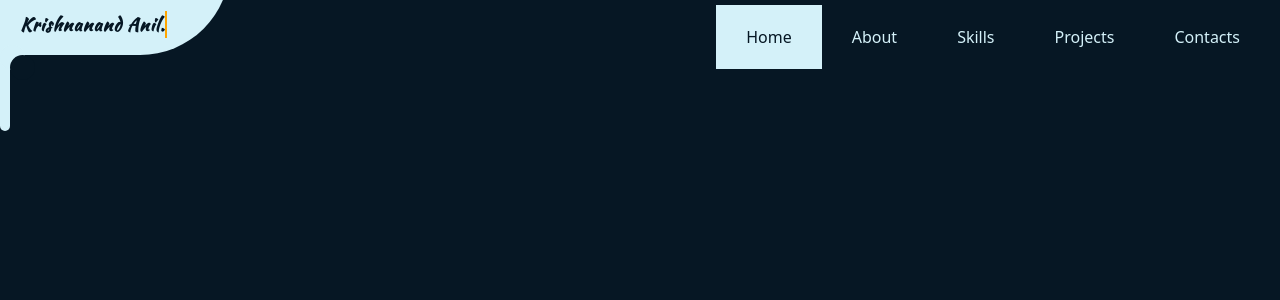
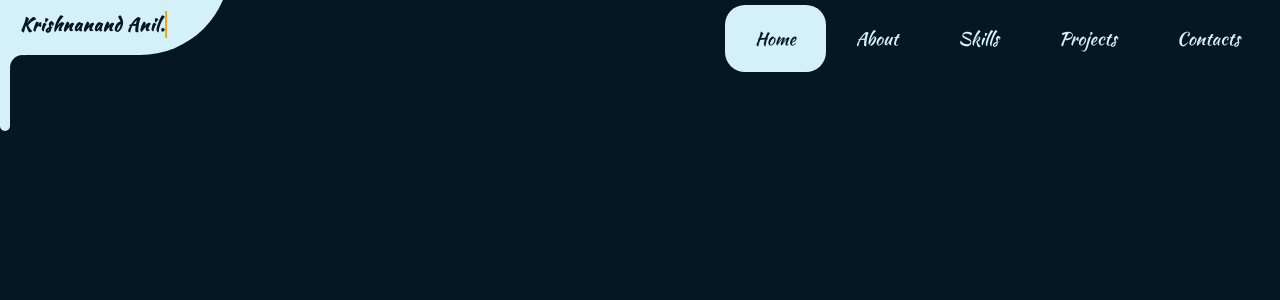
Before and after one commit to Rajeshmr97/portfolio-angular, an Angular app: page / in a window 1280 px wide. In both pictures the pointer is over the link "Home". Shown: the top 300 px of the page. Built offline with nearby package versions, Linux system fonts and the light colour scheme.

Commit message:
Update header.component.css

```diff
--- a/src/app/header/header.component.css
+++ b/src/app/header/header.component.css
@@ -67,11 +67,19 @@
   padding: 20px 20px;
   color:#d4f1f9;
   text-decoration: none;
+  font-family: "Kaushan Script";
+  font-size:large;
+
 }
 
 .header li a:hover,
 .header .menu-btn:hover {
   background-color: #d4f1f9;
+  border-radius: 20 px;
+  -webkit-border-radius: 20px;
+  -moz-border-radius: 20px;
+  font-family: "Kaushan Script";
+  font-size:large;
   color:#061724;
 }
 
@@ -101,7 +109,7 @@
 /* The typing effect */
 @keyframes typing {
   from { width: 0 }
-  to { width: 144px }
+  to { width: 155px }
 }
 
 /* The typewriter cursor effect */
@@ -127,6 +135,7 @@
   padding: 28px 20px;
   position: relative;
   user-select: none;
+
 }
 
 .header .menu-icon .navicon {
@@ -136,6 +145,7 @@
   position: relative;
   transition: background .2s ease-out;
   width: 18px;
+
 }
 
 .header .menu-icon .navicon:before,
@@ -147,6 +157,7 @@
   position: absolute;
   transition: all .2s ease-out;
   width: 100%;
+
 }
 
 .header .menu-icon .navicon:before {
```
